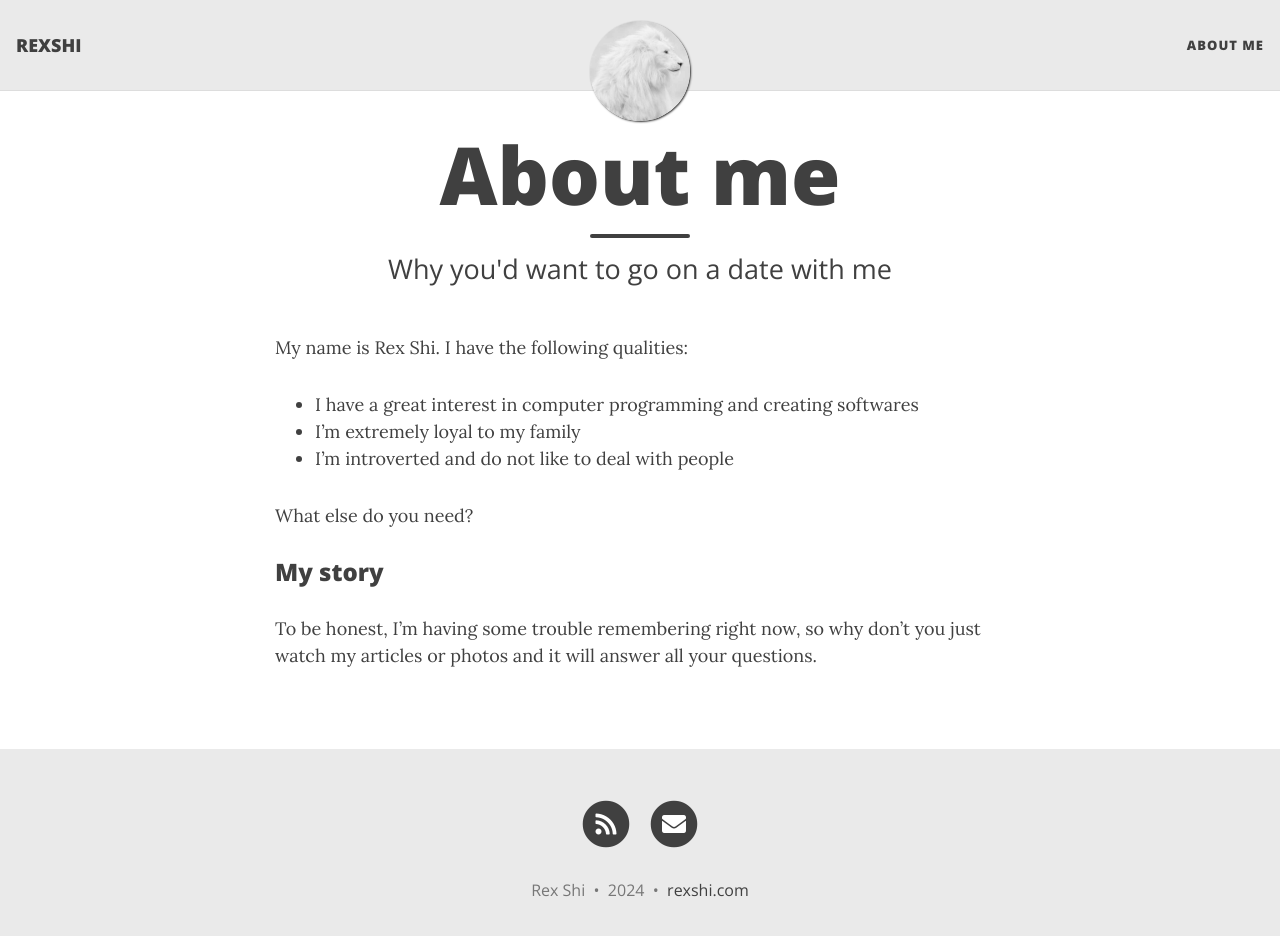
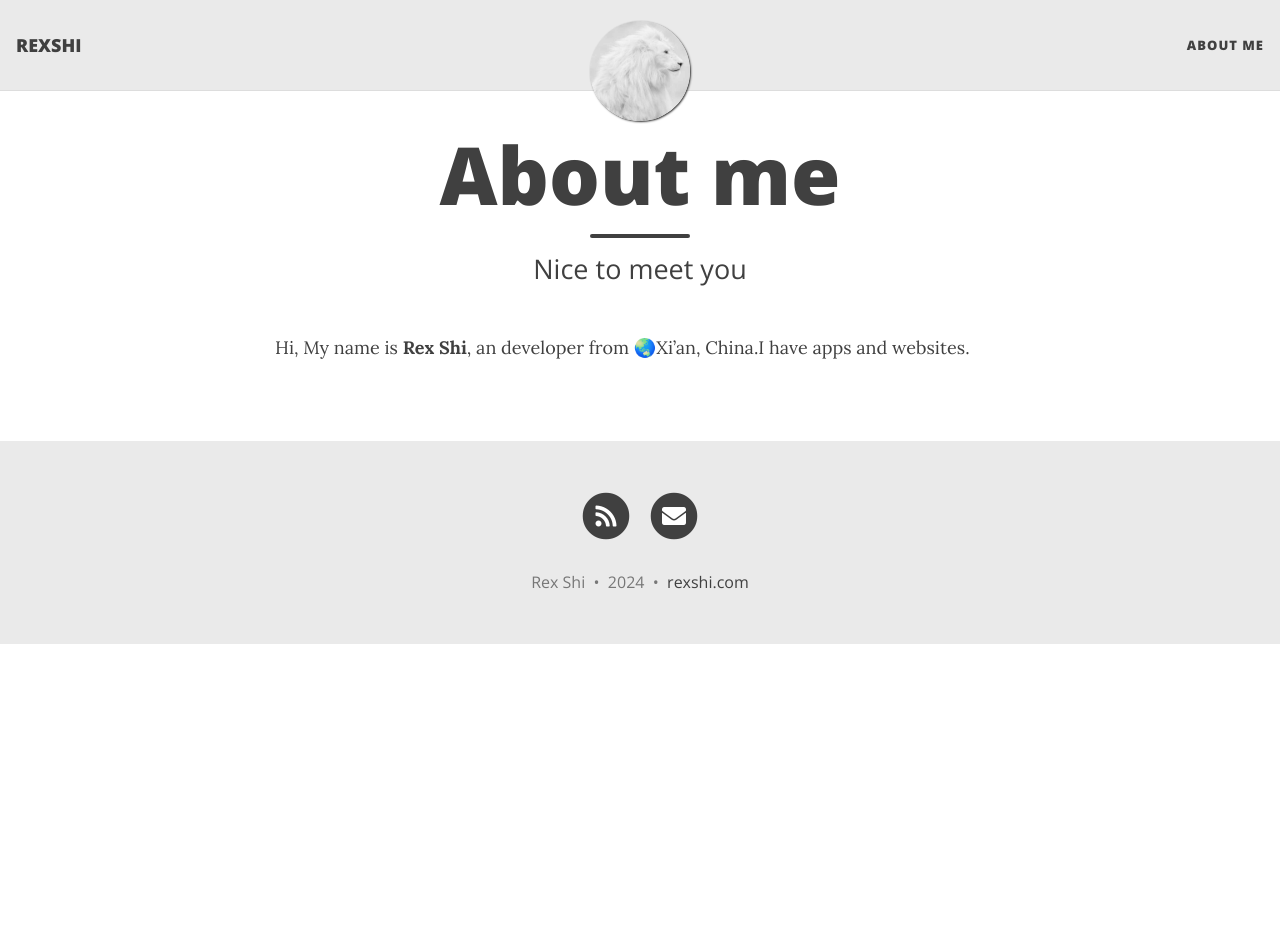
Before and after one commit to shishirui/shishirui.github.io, a Jekyll site: the page built from index.md, in a window 1280 px wide and 952 px high. Shown: the top 936 px of the window. Built offline with Jekyll 4.4.1, drawn with Linux system fonts in a browser that asks for light colours; nearby versions of some CDN libraries.

Commit message:
Update index.md

```diff
--- a/index.md
+++ b/index.md
@@ -1,17 +1,7 @@
 ---
 layout: page
 title: About me
-subtitle: Why you'd want to go on a date with me
+subtitle: Nice to meet you
 ---
 
-My name is Rex Shi. I have the following qualities:
-
-- I have a great interest in computer programming and creating softwares
-- I'm extremely loyal to my family
-- I'm introverted and do not like to deal with people
-
-What else do you need?
-
-### My story
-
-To be honest, I’m having some trouble remembering right now, so why don’t you just watch my articles or photos and it will answer all your questions.
+Hi, My name is **Rex Shi**, an developer from 🌏Xi'an, China.I have apps and websites.
```
